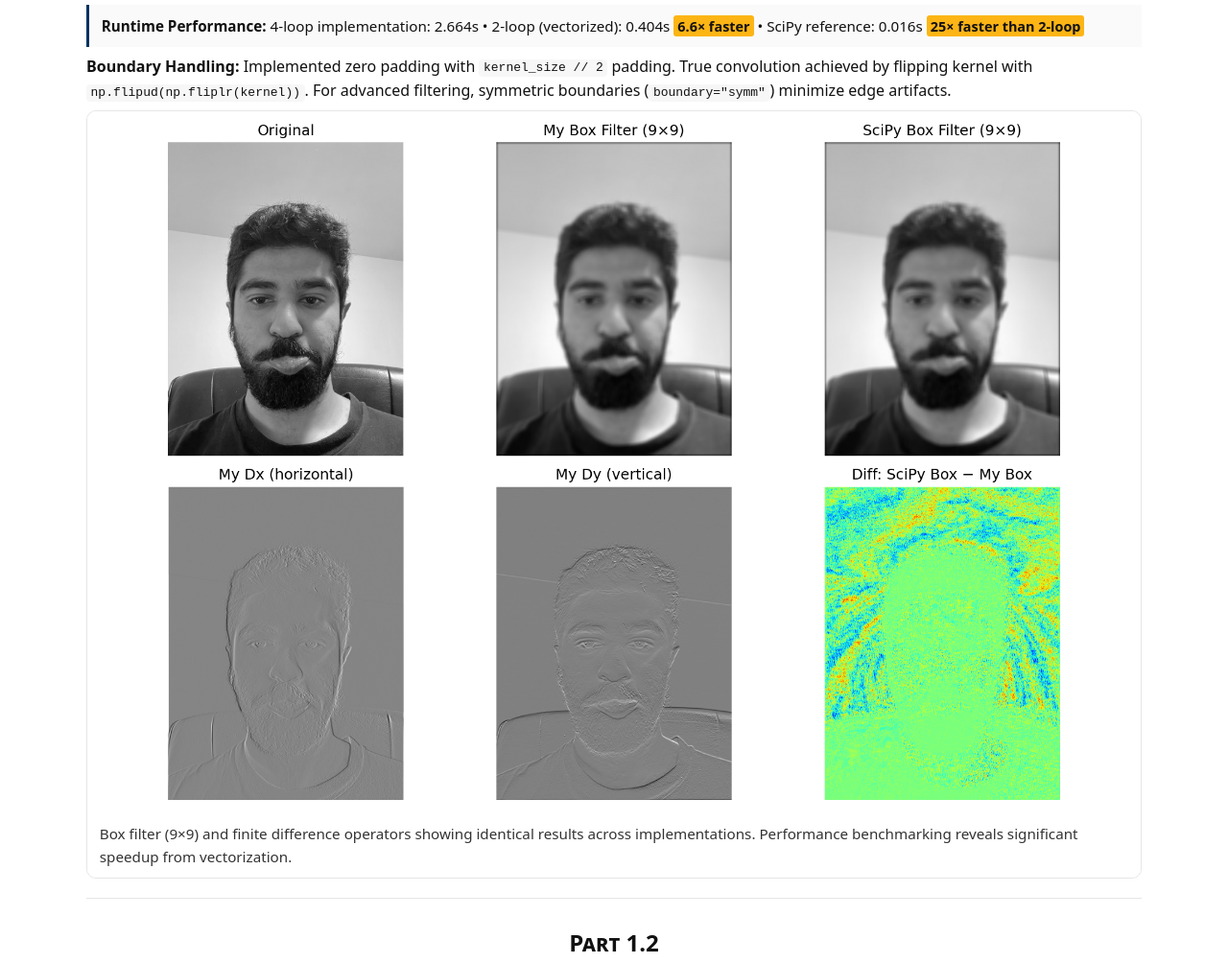
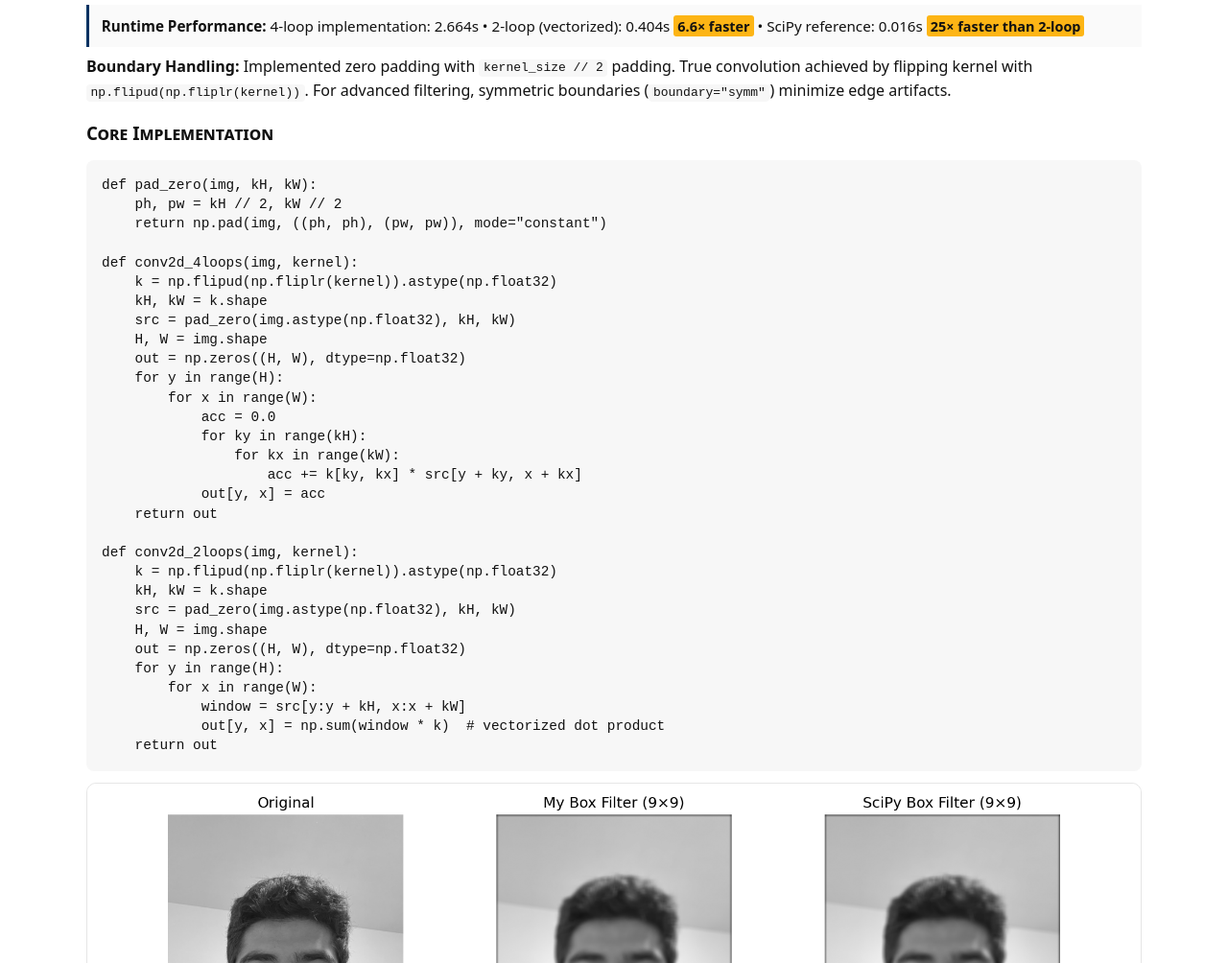
Before and after one commit to hossein-momeni/hossein-momeni.github.io, a plain HTML site: page cs280a/p3/index.html in a window 1280 px wide. Shown: the part 355-1359 px from the top of the page at 96% size. Drawn offline with Linux system fonts and the light colour scheme.

Commit message:
code implementation

```diff
--- a/cs280a/p3/index.html
+++ b/cs280a/p3/index.html
@@ -35,6 +35,8 @@
     h3{ margin:1rem 0 .5rem; font-variant: small-caps }
     p{ margin:.45rem 0 }
     code{ background:var(--code); padding:.1em .35em; border-radius:4px }
+    pre{ background:var(--code); padding:1rem; border-radius:8px; overflow-x:auto; font-size:.9rem; line-height:1.4; margin:.8rem 0 }
+    pre code{ background:none; padding:0 }
     .section{ padding:.5rem 0 1.25rem; border-bottom:1px solid var(--border) }
     .lead{ font-size:1.03rem }
     .grid{ display:grid; gap: 1rem }
@@ -87,6 +89,37 @@
 
     <p><strong>Boundary Handling:</strong> Implemented zero padding with <code>kernel_size // 2</code> padding. True convolution achieved by flipping kernel with <code>np.flipud(np.fliplr(kernel))</code>. For advanced filtering, symmetric boundaries (<code>boundary="symm"</code>) minimize edge artifacts.</p>
 
+    <h3>Core Implementation</h3>
+    <pre><code>def pad_zero(img, kH, kW):
+    ph, pw = kH // 2, kW // 2
+    return np.pad(img, ((ph, ph), (pw, pw)), mode="constant")
+
+def conv2d_4loops(img, kernel):
+    k = np.flipud(np.fliplr(kernel)).astype(np.float32)
+    kH, kW = k.shape
+    src = pad_zero(img.astype(np.float32), kH, kW)
+    H, W = img.shape
+    out = np.zeros((H, W), dtype=np.float32)
+    for y in range(H):
+        for x in range(W):
+            acc = 0.0
+            for ky in range(kH):
+                for kx in range(kW):
+                    acc += k[ky, kx] * src[y + ky, x + kx]
+            out[y, x] = acc
+    return out
+
+def conv2d_2loops(img, kernel):
+    k = np.flipud(np.fliplr(kernel)).astype(np.float32)
+    kH, kW = k.shape
+    src = pad_zero(img.astype(np.float32), kH, kW)
+    H, W = img.shape
+    out = np.zeros((H, W), dtype=np.float32)
+    for y in range(H):
+        for x in range(W):
+            window = src[y:y + kH, x:x + kW]
+            out[y, x] = np.sum(window * k)  # vectorized dot product
+    return out</code></pre>
 
     <figure>
       <img src="images/part1_convolutions.png" alt="Part 1.1: convolution results" />
```
